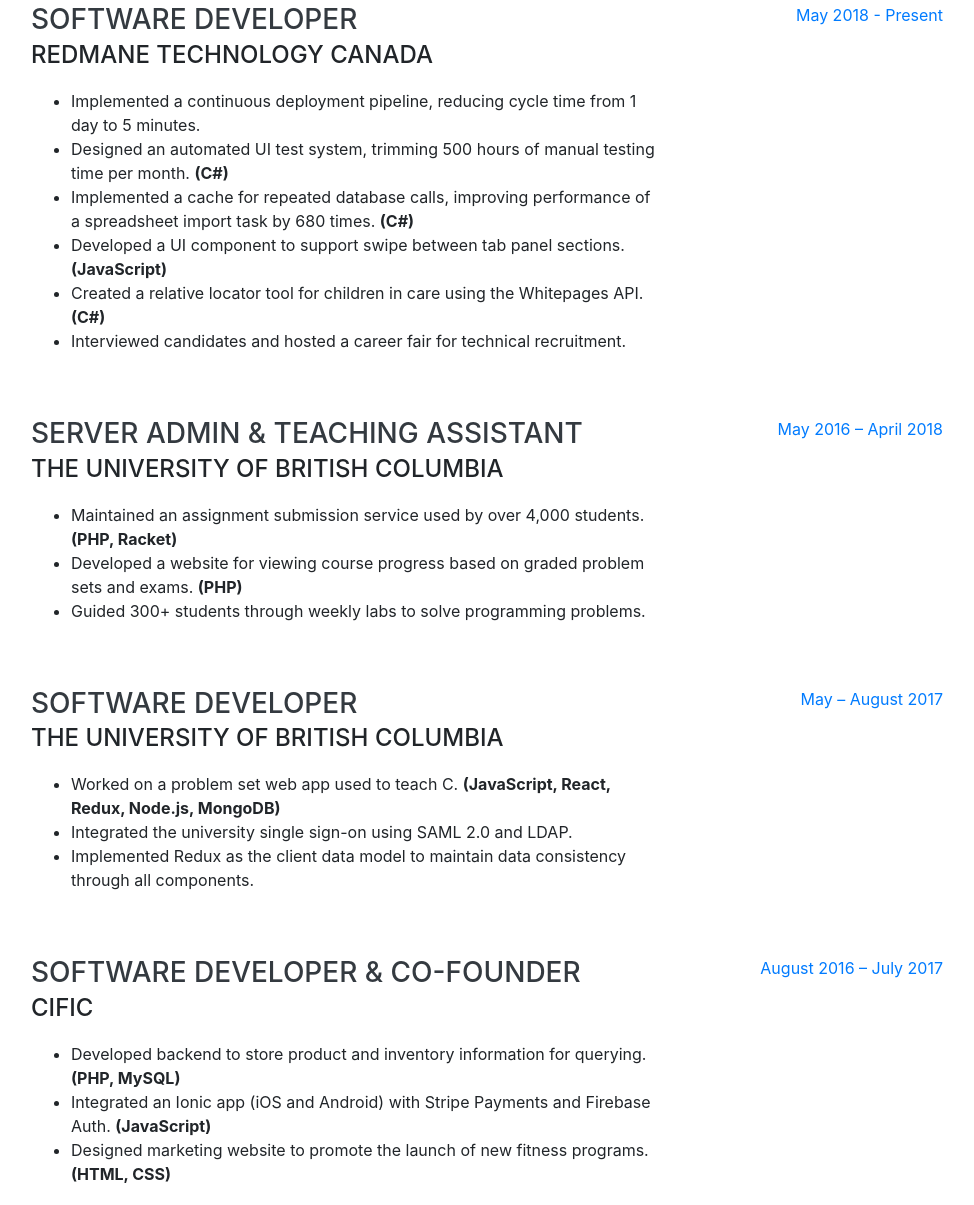
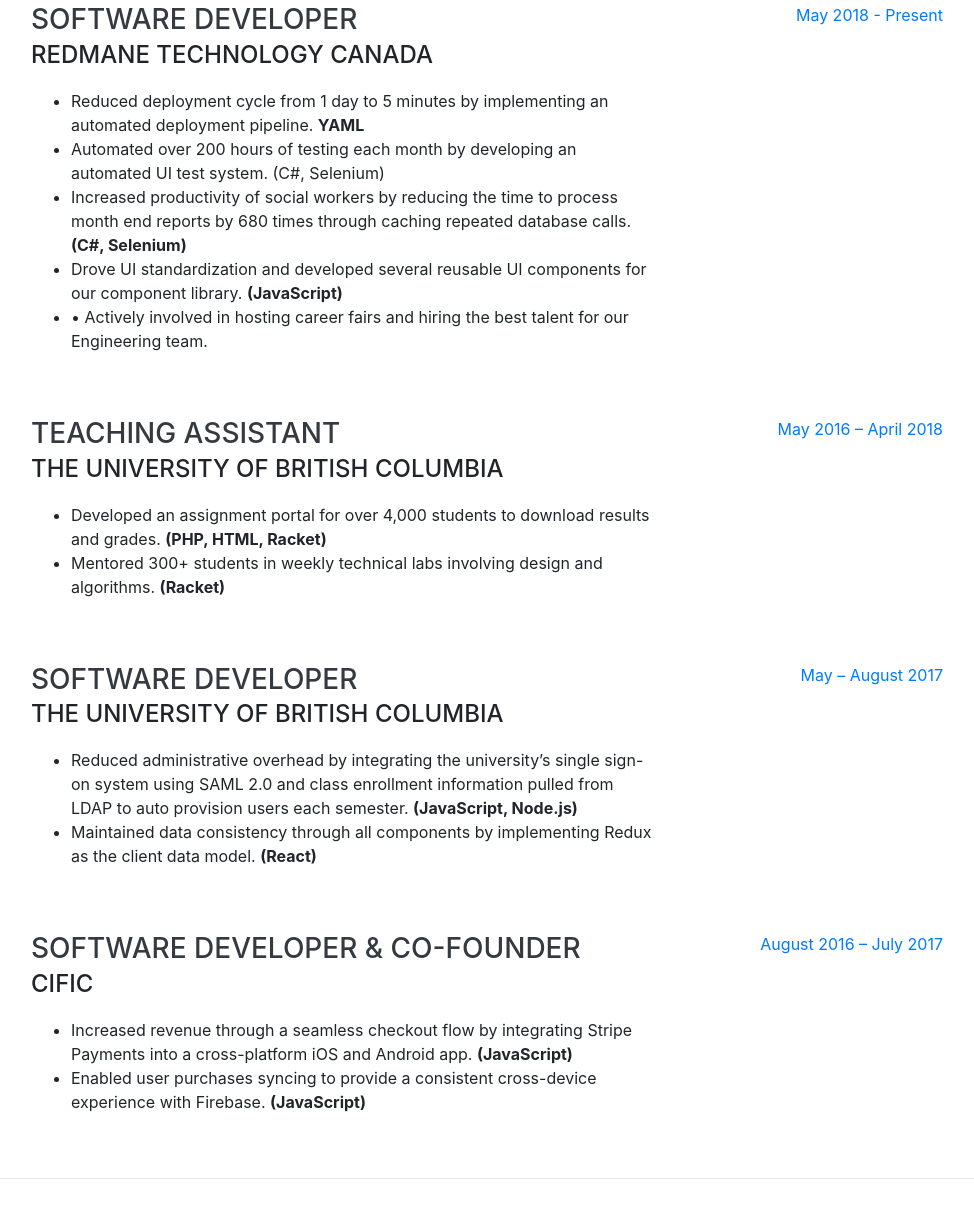
Before and after one commit to RhysBower/www.rhysbower.com, a website with bundled scripts: page index.html in a window 1280 px wide. Shown: the part 852-2057 px from the top of the page, without its empty margins (289-1263 px from the left). Built offline with nearby package versions, Linux system fonts and the light colour scheme; a web font is replaced by a local one.

Commit message:
Update resume

```diff
--- a/index.html
+++ b/index.html
@@ -152,29 +152,27 @@
               <div class="subheading mb-3">RedMane Technology Canada</div>
               <ul>
                 <li>
-                  Implemented a continuous deployment pipeline, reducing cycle
-                  time from 1 day to 5 minutes.
+                  Reduced deployment cycle from 1 day to 5 minutes by
+                  implementing an automated deployment pipeline.
+                  <strong>YAML</strong>
                 </li>
                 <li>
-                  Designed an automated UI test system, trimming 500 hours of
-                  manual testing time per month. <strong>(C#)</strong>
+                  Automated over 200 hours of testing each month by developing
+                  an automated UI test system. <string>(C#, Selenium)</string>
                 </li>
                 <li>
-                  Implemented a cache for repeated database calls, improving
-                  performance of a spreadsheet import task by 680 times.
-                  <strong>(C#)</strong>
+                  Increased productivity of social workers by reducing the time
+                  to process month end reports by 680 times through caching
+                  repeated database calls. <strong>(C#, Selenium)</strong>
                 </li>
                 <li>
-                  Developed a UI component to support swipe between tab panel
-                  sections. <strong>(JavaScript)</strong>
+                  Drove UI standardization and developed several reusable UI
+                  components for our component library.
+                  <strong>(JavaScript)</strong>
                 </li>
                 <li>
-                  Created a relative locator tool for children in care using the
-                  Whitepages API. <strong>(C#)</strong>
-                </li>
-                <li>
-                  Interviewed candidates and hosted a career fair for technical
-                  recruitment.
+                  • Actively involved in hosting career fairs and hiring the
+                  best talent for our Engineering team.
                 </li>
               </ul>
             </div>
@@ -187,22 +185,20 @@
             class="resume-item d-flex flex-column flex-md-row justify-content-between mb-5"
           >
             <div class="resume-content">
-              <h3 class="mb-0">Server Admin & Teaching Assistant</h3>
+              <h3 class="mb-0">Teaching Assistant</h3>
               <div class="subheading mb-3">
                 The University of British Columbia
               </div>
               <ul>
                 <li>
-                  Maintained an assignment submission service used by over 4,000
-                  students. <strong>(PHP, Racket)</strong>
+                  Developed an assignment portal for over 4,000 students to
+                  download results and grades.
+                  <strong>(PHP, HTML, Racket)</strong>
                 </li>
                 <li>
-                  Developed a website for viewing course progress based on
-                  graded problem sets and exams. <strong>(PHP)</strong>
-                </li>
-                <li>
-                  Guided 300+ students through weekly labs to solve programming
-                  problems.
+                  Mentored 300+ students in weekly technical labs involving
+                  design and algorithms.
+                  <strong>(Racket)</strong>
                 </li>
               </ul>
             </div>
@@ -221,16 +217,16 @@
               </div>
               <ul>
                 <li>
-                  Worked on a problem set web app used to teach C.
-                  <strong>(JavaScript, React, Redux, Node.js, MongoDB)</strong>
+                  Reduced administrative overhead by integrating the
+                  university’s single sign-on system using SAML 2.0 and class
+                  enrollment information pulled from LDAP to auto provision
+                  users each semester.
+                  <strong>(JavaScript, Node.js)</strong>
                 </li>
                 <li>
-                  Integrated the university single sign-on using SAML 2.0 and
-                  LDAP.
-                </li>
-                <li>
-                  Implemented Redux as the client data model to maintain data
-                  consistency through all components.
+                  Maintained data consistency through all components by
+                  implementing Redux as the client data model.
+                  <strong>(React)</strong>
                 </li>
               </ul>
             </div>
@@ -247,16 +243,14 @@
               <div class="subheading mb-3">Cific</div>
               <ul>
                 <li>
-                  Developed backend to store product and inventory information
-                  for querying. <strong>(PHP, MySQL)</strong>
+                  Increased revenue through a seamless checkout flow by
+                  integrating Stripe Payments into a cross-platform iOS and
+                  Android app. <strong>(JavaScript)</strong>
                 </li>
                 <li>
-                  Integrated an Ionic app (iOS and Android) with Stripe Payments
-                  and Firebase Auth. <strong>(JavaScript)</strong>
-                </li>
-                <li>
-                  Designed marketing website to promote the launch of new
-                  fitness programs. <strong>(HTML, CSS)</strong>
+                  Enabled user purchases syncing to provide a consistent
+                  cross-device experience with Firebase.
+                  <strong>(JavaScript)</strong>
                 </li>
               </ul>
             </div>
@@ -300,7 +294,7 @@
         <div class="w-100">
           <h2 class="mb-5">Skills</h2>
 
-          <div class="subheading mb-3">Experienced</div>
+          <div class="subheading mb-3">Languages</div>
           <ul class="list-inline dev-icons">
             <li class="list-inline-item">
               <i
@@ -313,6 +307,47 @@
               <i aria-label="C Sharp">C#</i>
             </li>
             <li class="list-inline-item">
+              <i class="fab fa-python" name="Python" aria-label="Python"></i>
+            </li>
+            <li class="list-inline-item">
+              <i class="fab fa-java" name="Java" aria-label="Java"></i>
+            </li>
+            <li class="list-inline-item">
+              <i class="fab fa-php" name="PHP" aria-label="PHP"></i>
+            </li>
+            <li class="list-inline-item">
+              <i>Go</i>
+            </li>
+          </ul>
+
+          <div class="subheading mb-3">Web Technologies</div>
+          <ul class="list-inline dev-icons">
+            <li class="list-inline-item">
+              <i class="fab fa-node-js" name="Node.js" aria-label="Node.js"></i>
+            </li>
+            <li class="list-inline-item">
+              <i class="fab fa-react" name="React" aria-label="React"></i>
+            </li>
+            <li class="list-inline-item">
+              <i class="fab fa-angular" name="Angular" aria-label="Angular"></i>
+            </li>
+            <li class="list-inline-item">
+              <i>HTML</i>
+            </li>
+            <li class="list-inline-item">
+              <i>CSS</i>
+            </li>
+            <li class="list-inline-item">
+              <i>SQL</i>
+            </li>
+            <li class="list-inline-item">
+              <i>MongoDB</i>
+            </li>
+          </ul>
+
+          <div class="subheading mb-3">Tools</div>
+          <ul class="list-inline dev-icons">
+            <li class="list-inline-item">
               <i class="fab fa-git" name="Git" aria-label="Git"></i>
             </li>
             <li class="list-inline-item">
@@ -322,51 +357,10 @@
               <i>Azure DevOps</i>
             </li>
             <li class="list-inline-item">
-              <i class="fab fa-jira" name="Jira" aria-label="Jira"></i>
-            </li>
-          </ul>
-
-          <div class="subheading mb-3">Working Knowledge</div>
-          <ul class="list-inline dev-icons">
-            <li class="list-inline-item">
-              <i class="fab fa-node-js" name="Node.js" aria-label="Node.js"></i>
+              <i class="fab fa-jenkins" name="Jenkins" aria-label="Jenkins"></i>
             </li>
             <li class="list-inline-item">
-              <i class="fab fa-java" name="Java" aria-label="Java"></i>
-            </li>
-            <li class="list-inline-item">
-              <i class="fab fa-react" name="React" aria-label="React"></i>
-            </li>
-            <li class="list-inline-item">
-              <i class="fab fa-angular" name="Angular" aria-label="Angular"></i>
-            </li>
-            <li class="list-inline-item">
-              <i>SQL</i>
-            </li>
-            <li class="list-inline-item">
-              <i class="fab fa-php" name="PHP" aria-label="PHP"></i>
-            </li>
-            <li class="list-inline-item">
-              <i>Racket</i>
-            </li>
-          </ul>
-
-          <div class="subheading mb-3">Previous Exposure</div>
-          <ul class="list-inline dev-icons">
-            <li class="list-inline-item">
-              <i class="fab fa-python" name="Python" aria-label="Python"></i>
-            </li>
-            <li class="list-inline-item">
-              <i>C</i>
-            </li>
-            <li class="list-inline-item">
-              <i>C++</i>
-            </li>
-            <li class="list-inline-item">
-              <i>Go</i>
-            </li>
-            <li class="list-inline-item">
-              <i>MongoDB</i>
+              <i class="fab fa-jira" name="Jira" aria-label="Jira"></i>
             </li>
           </ul>
         </div>
```
Also changed, not shown: 1 other file.
